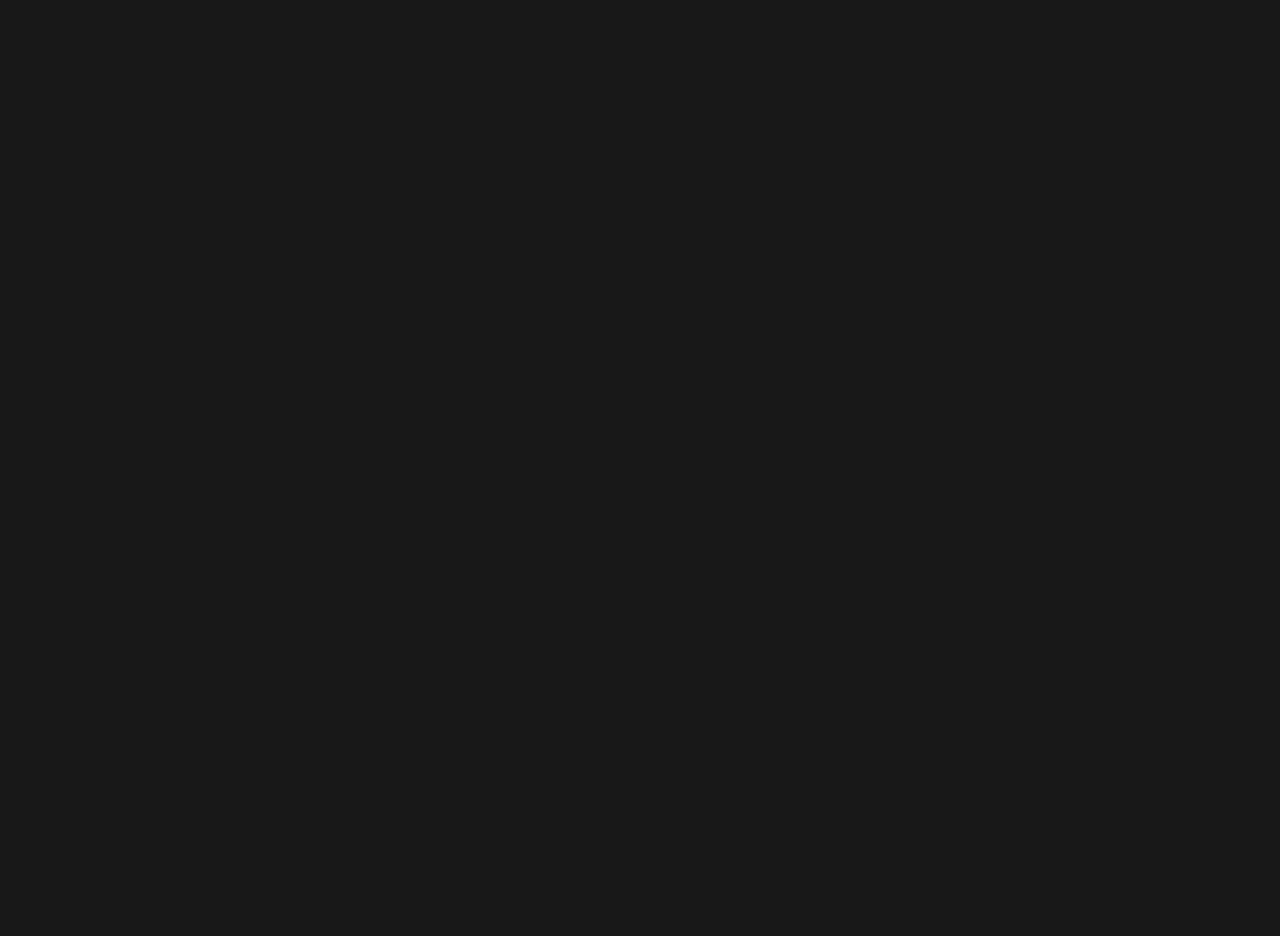
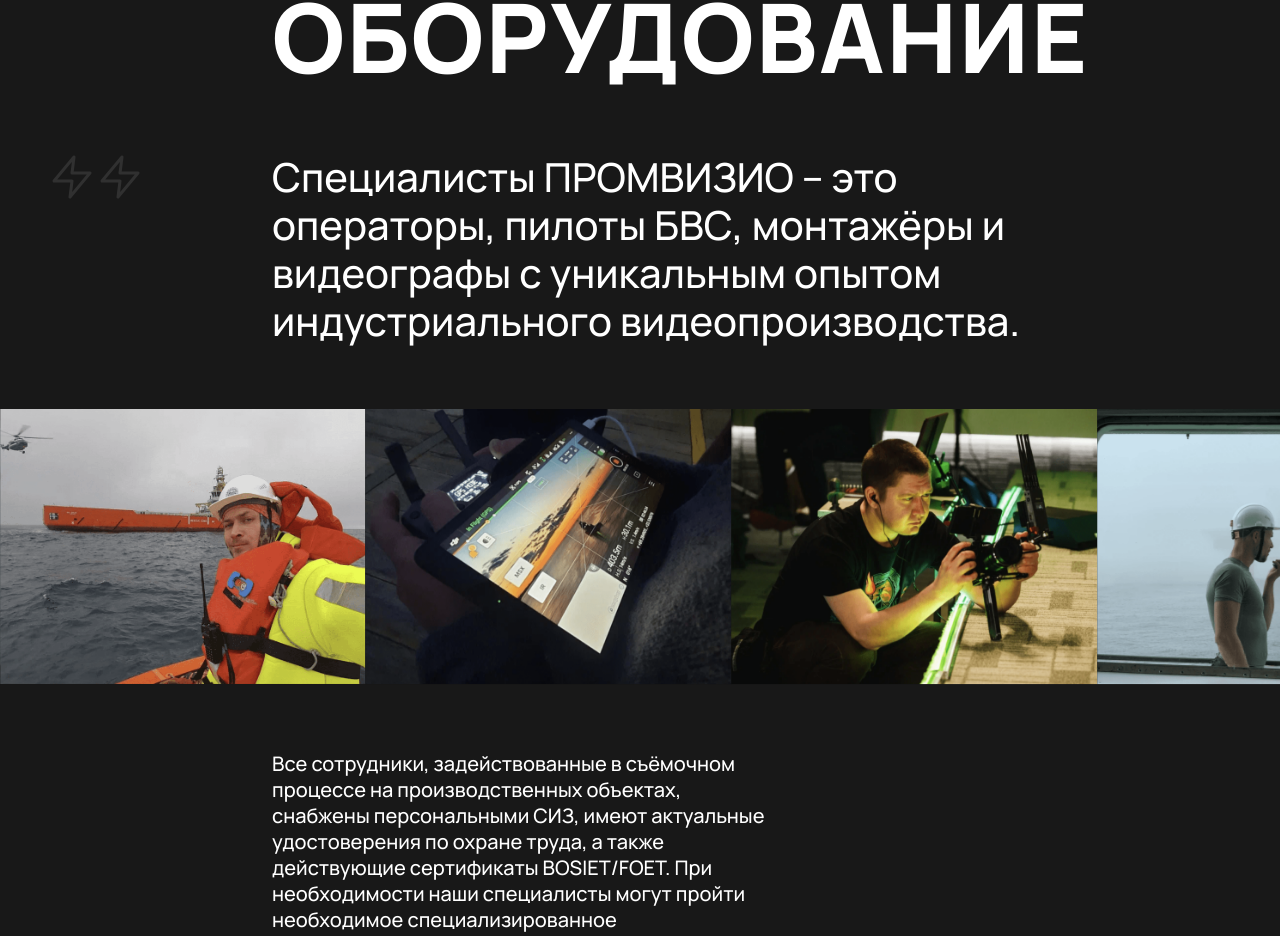
Before and after one commit to emildokukin/PromVisio, a React (Vite) app: page / in a window 1280 px wide. Shown: the part 3981-4917 px from the top of the page. Before the commit the page ends 3817 px from the top, so only its background shows below. Built offline with nearby package versions, Linux system fonts and the light colour scheme.

Commit message:
Finish Home page

```diff
--- a/src/components/pages/home/HomePage.module.scss
+++ b/src/components/pages/home/HomePage.module.scss
@@ -1,7 +1,5 @@
 .page {
-  @include mobile {
-    padding-bottom: 56px;
-  }
+  padding-bottom: 128px;
 }
 
 .banner {
@@ -102,3 +100,43 @@
     }
   }
 }
+
+.team {
+  margin-top: 132px;
+
+  h1,
+  h2,
+  h3 {
+    padding-left: 272px;
+  }
+
+  h2 {
+    position: relative;
+    max-width: 80%;
+    margin-top: 64px;
+  }
+
+  .icons {
+    position: absolute;
+    top: 0;
+    left: $padding-x;
+
+    img {
+      width: 48px;
+      height: 48px;
+    }
+  }
+
+  .swiper {
+    margin-top: 64px;
+
+    :global .swiper-wrapper {
+      transition-timing-function: ease-in-out;
+    }
+  }
+
+  h3 {
+    max-width: 60%;
+    margin-top: 64px;
+  }
+}
--- a/src/components/pages/home/HomePage.tsx
+++ b/src/components/pages/home/HomePage.tsx
@@ -4,6 +4,8 @@ import {Helmet} from 'react-helmet-async'
 import HireButton from '../../common/hire-button/HireButton'
 import Help, {HelpItem} from './Help'
 import Reviews, {Review} from './Reviews'
+import {Swiper, SwiperSlide} from 'swiper/react'
+import {Autoplay} from 'swiper'
 
 const HELP_ITEMS: HelpItem[] = [
   {
@@ -172,6 +174,44 @@ const HomePage = () => {
       </section>
 
       <Reviews items={REVIEWS} />
+
+      <section className={styles.team}>
+        <h1>
+          Команда и <br />
+          оборудование
+        </h1>
+
+        <h2>
+          Специалисты ПРОМВИЗИО – это операторы, пилоты БВС, монтажёры и видеографы с уникальным опытом индустриального
+          видеопроизводства.
+          <span className={styles.icons}>
+            <img src='/icons/lightning.svg' alt='lightning' />
+            <img src='/icons/lightning.svg' alt='lightning' />
+          </span>
+        </h2>
+
+        <Swiper
+          className={styles.swiper}
+          modules={[Autoplay]}
+          slidesPerView={3.5}
+          grabCursor
+          loop
+          speed={600}
+          autoplay={{delay: 2500, disableOnInteraction: false}}
+        >
+          {[1, 2, 3, 4, 1, 2, 3, 4].map((slide, index) => (
+            <SwiperSlide className={styles.slide} key={index}>
+              <img src={`/media/home/slide-${slide}.png`} alt='team picture' />
+            </SwiperSlide>
+          ))}
+        </Swiper>
+
+        <h3>
+          Все сотрудники, задействованные в съёмочном процессе на производственных объектах, снабжены персональными СИЗ,
+          имеют актуальные удостоверения по охране труда, а также действующие сертификаты BOSIET/FOET. При необходимости
+          наши специалисты могут пройти необходимое специализированное дополнительное обучение.
+        </h3>
+      </section>
     </Page>
   )
 }
```
Also changed, not shown: public/icons/lightning.svg (added).
